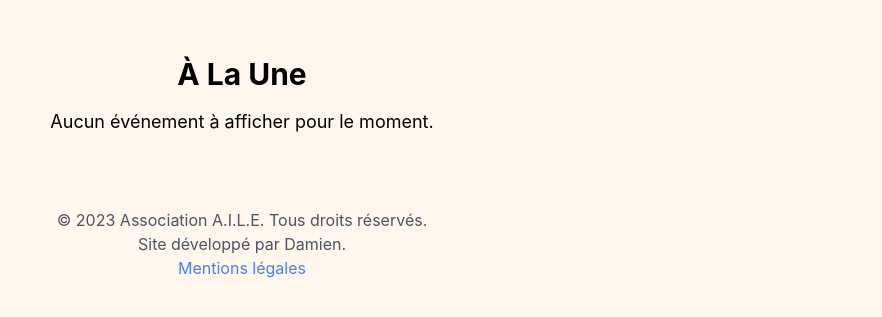
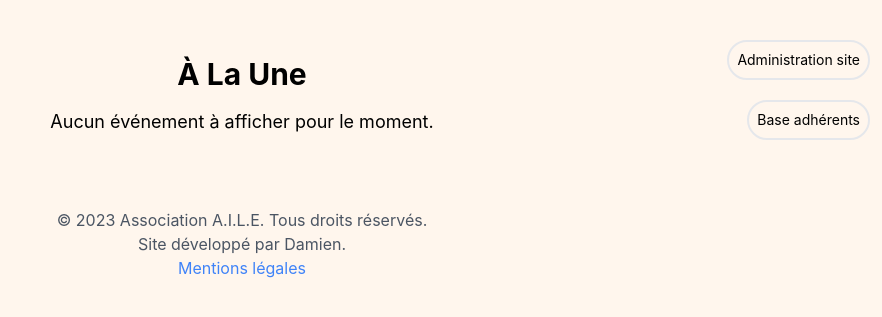
Before and after one commit to kurogami20/Aile_damien, a PHP site: page / in a window 1280 px wide. Shown: the part 99-416 px from the top of the page, without its empty margins (398-1280 px from the left). Run offline with PHP 8.4, Linux system fonts and the light colour scheme; the visitor is signed in with stand-in values (Sample User, id 1); data that the repository does not hold is empty; some libraries are stand-ins or nearby versions.

Commit message:
bouton pour les admins ajouté

```diff
--- a/layout/header.php
+++ b/layout/header.php
@@ -34,51 +34,51 @@
     </button>
     <div id="default-modal" class="min-[1741px]:w-fit w-full  ">
     <div id="mega-menu-full" class="items-center justify-between hidden py-[2rem] w-full  min-[1741px]:flex min-[1741px]:w-auto min-[1480px]:order-1 min-[1480px]:h-full h-[125vh] ">
-        <ul class="flex flex-col min-[1480px]:mt-4  min-[1480px]:flex-row min-[1480px]:mt-0 min-[1480px]:space-x-8 rtl:space-x-reverse gap-5 min-[1480px]:gap-10 ">
-            <li class="group capitalize text-black text-2xl d min-[1480px]:hover:underline! min-[1480px]:hover:text-[#9E6600]! border-b-2 border-[#ffbe45] min-[1480px]:border-none pb-5 flex justify-between flex-col gap-2" onclick="if (window.innerWidth < 1480) { this.querySelector('ul').classList.toggle('flex!'); }">
-              <span class="flex justify-between gap-1 items-baseline">l'association <i class="fa-solid fa-angle-down text-black min-[1480px]:hidden self-right"></i></span>
-                <ul class=" hidden min-[1480px]:flex flex-col gap-6 min-[1480px]:pl-5 min-[1480px]:shadow-lg min-[1480px]:rounded-lg p-5 min-[1480px]:p-10 bg-white min-[1480px]:absolute min-[1480px]:top-[66%] min-[1480px]:max-h-0 min-[1480px]:opacity-0 min-[1480px]:scale-y-75 min-[1480px]:overflow-hidden transform transition-all duration-[1000ms] ease-in-out origin-top min-[1480px]:group-hover:max-h-[1000px] min-[1480px]:group-hover:opacity-100 min-[1480px]:group-hover:scale-y-100">
+        <ul class="flex flex-col min-[1741px]:mt-4  min-[1741px]:flex-row min-[1741px]:mt-0 min-[1741px]:space-x-8 rtl:space-x-reverse gap-5 min-[1741px]:gap-10 ">
+            <li class="group capitalize text-black text-2xl d min-[1741px]:hover:underline! min-[1741px]:hover:text-[#9E6600]! border-b-2 border-[#ffbe45] min-[1741px]:border-none pb-5 flex justify-between flex-col gap-2" onclick="if (window.innerWidth < 1741) { this.querySelector('ul').classList.toggle('flex!'); }">
+              <span class="flex justify-between gap-1 items-baseline">l'association <i class="fa-solid fa-angle-down text-black min-[1741px]:hidden self-right"></i></span>
+                <ul class=" hidden min-[1741px]:flex flex-col gap-6 min-[1741px]:pl-5 min-[1741px]:shadow-lg min-[1741px]:rounded-lg p-5 min-[1741px]:p-10 bg-white min-[1741px]:absolute min-[1741px]:top-[66%] min-[1741px]:max-h-0 min-[1741px]:opacity-0 min-[1741px]:scale-y-75 min-[1741px]:overflow-hidden transform transition-all duration-[1000ms] ease-in-out origin-top min-[1741px]:group-hover:max-h-[1000px] min-[1741px]:group-hover:opacity-100 min-[1741px]:group-hover:scale-y-100">
                     <li><a href="index.php?page=qui_sommes_nous" class="capitalize text-black text-lg hover:underline! hover:text-[#9E6600]!">Qui sommes nous</a></li>
                     <li><a href="index.php?page=poles_d_activites" class="capitalize text-black text-lg hover:underline! hover:text-[#9E6600]!">Pôle d'activités</a></li>
                     <li><a href="index.php?page=tableau_d_activite" class="capitalize text-black text-lg hover:underline! hover:text-[#9E6600]!">Tableau d'activités</a></li>
                 </ul>
             </li>
             <?php   if (isset($_SESSION['login'])) {
-                    echo ' <li class="cursor-pointer min-[1480px]:group capitalize text-black text-2xl d min-[1480px]:hover:underline! min-[1480px]:hover:text-[#9E6600]! border-b-2 border-[#ffbe45] min-[1480px]:border-none pb-5 flex justify-between flex-col gap-2"><a href="index.php?page=evenements" class="capitalize text-black  hover:underline! hover:text-[#9E6600]!">évènements</a></li>';
+                    echo ' <li class="cursor-pointer min-[1741px]:group capitalize text-black text-2xl d min-[1741px]:hover:underline! min-[1741px]:hover:text-[#9E6600]! border-b-2 border-[#ffbe45] min-[1741px]:border-none pb-5 flex justify-between flex-col gap-2"><a href="index.php?page=evenements" class="capitalize text-black  hover:underline! hover:text-[#9E6600]!">évènements</a></li>';
 
                 }?>
-             <li class="group capitalize text-black text-2xl d min-[1480px]:hover:underline! min-[1480px]:hover:text-[#9E6600]! border-b-2 border-[#ffbe45] min-[1480px]:border-none pb-5 flex justify-between flex-col gap-2" onclick="if (window.innerWidth < 1480) { this.querySelector('ul').classList.toggle('flex!'); }">
-              <span class="flex justify-between gap-1 items-baseline">art<i class="fa-solid fa-angle-down text-black min-[1480px]:hidden self-right"></i></span>
-                <ul class=" hidden min-[1480px]:flex flex-col gap-6 min-[1480px]:pl-5 min-[1480px]:shadow-lg min-[1480px]:rounded-lg p-5 min-[1480px]:p-10 bg-white min-[1480px]:absolute min-[1480px]:top-[66%] min-[1480px]:max-h-0 min-[1480px]:opacity-0 min-[1480px]:scale-y-75 min-[1480px]:overflow-hidden transform transition-all duration-[1000ms] ease-in-out origin-top min-[1480px]:group-hover:max-h-[1000px] min-[1480px]:group-hover:opacity-100 min-[1480px]:group-hover:scale-y-100">
+             <li class="group capitalize text-black text-2xl d min-[1741px]:hover:underline! min-[1741px]:hover:text-[#9E6600]! border-b-2 border-[#ffbe45] min-[1741px]:border-none pb-5 flex justify-between flex-col gap-2" onclick="if (window.innerWidth < 1741) { this.querySelector('ul').classList.toggle('flex!'); }">
+              <span class="flex justify-between gap-1 items-baseline">art<i class="fa-solid fa-angle-down text-black min-[1741px]:hidden self-right"></i></span>
+                <ul class=" hidden min-[1741px]:flex flex-col gap-6 min-[1741px]:pl-5 min-[1741px]:shadow-lg min-[1741px]:rounded-lg p-5 min-[1741px]:p-10 bg-white min-[1741px]:absolute min-[1741px]:top-[66%] min-[1741px]:max-h-0 min-[1741px]:opacity-0 min-[1741px]:scale-y-75 min-[1741px]:overflow-hidden transform transition-all duration-[1000ms] ease-in-out origin-top min-[1741px]:group-hover:max-h-[1000px] min-[1741px]:group-hover:opacity-100 min-[1741px]:group-hover:scale-y-100">
                     <li><a href="index.php?page=art&categorie=art_plastique" class="capitalize text-black text-lg hover:underline! hover:text-[#9E6600]!">Art plastique</a></li>
                     <li><a href="index.php?page=art&categorie=art_performatifs" class="capitalize text-black text-lg hover:underline! hover:text-[#9E6600]!">Art performatifs</a></li>
                 </ul>
             </li>
-            <li class="group capitalize text-black text-2xl d min-[1480px]:hover:underline! min-[1480px]:hover:text-[#9E6600]! border-b-2 border-[#ffbe45] min-[1480px]:border-none pb-5 flex justify-between flex-col gap-2" onclick="if (window.innerWidth < 1480) { this.querySelector('ul').classList.toggle('flex!'); }">
-              <span class="flex justify-between gap-1 items-baseline">sport <i class="fa-solid fa-angle-down text-black min-[1480px]:hidden self-right"></i></span>
-                <ul class=" hidden min-[1480px]:flex flex-col gap-6 min-[1480px]:pl-5 min-[1480px]:shadow-lg min-[1480px]:rounded-lg p-5 min-[1480px]:p-10 bg-white min-[1480px]:absolute min-[1480px]:top-[66%] min-[1480px]:max-h-0 min-[1480px]:opacity-0 min-[1480px]:scale-y-75 min-[1480px]:overflow-hidden transform transition-all duration-[1000ms] ease-in-out origin-top min-[1480px]:group-hover:max-h-[1000px] min-[1480px]:group-hover:opacity-100 min-[1480px]:group-hover:scale-y-100">
+            <li class="group capitalize text-black text-2xl d min-[1741px]:hover:underline! min-[1741px]:hover:text-[#9E6600]! border-b-2 border-[#ffbe45] min-[1741px]:border-none pb-5 flex justify-between flex-col gap-2" onclick="if (window.innerWidth < 1741) { this.querySelector('ul').classList.toggle('flex!'); }">
+              <span class="flex justify-between gap-1 items-baseline">sport <i class="fa-solid fa-angle-down text-black min-[1741px]:hidden self-right"></i></span>
+                <ul class=" hidden min-[1741px]:flex flex-col gap-6 min-[1741px]:pl-5 min-[1741px]:shadow-lg min-[1741px]:rounded-lg p-5 min-[1741px]:p-10 bg-white min-[1741px]:absolute min-[1741px]:top-[66%] min-[1741px]:max-h-0 min-[1741px]:opacity-0 min-[1741px]:scale-y-75 min-[1741px]:overflow-hidden transform transition-all duration-[1000ms] ease-in-out origin-top min-[1741px]:group-hover:max-h-[1000px] min-[1741px]:group-hover:opacity-100 min-[1741px]:group-hover:scale-y-100">
                     <li><a href="index.php?page=sport&categorie=rando" class="capitalize text-black text-lg hover:underline! hover:text-[#9E6600]!">rando et marche</a></li>
                     <li><a href="index.php?page=sport&categorie=velo" class="capitalize text-black text-lg hover:underline! hover:text-[#9E6600]!">vélo</a></li>
                     <li><a href="index.php?page=sport&categorie=ski" class="capitalize text-black text-lg hover:underline! hover:text-[#9E6600]!">ski de fond</a></li>
                 </ul>
             </li>
-            <li class="group capitalize text-black text-2xl d min-[1480px]:hover:underline! min-[1480px]:hover:text-[#9E6600]! border-b-2 border-[#ffbe45] min-[1480px]:border-none pb-5 flex justify-between flex-col gap-2" onclick="if (window.innerWidth < 1480) { this.querySelector('ul').classList.toggle('flex!'); }">
-              <span class="flex justify-between gap-1 items-baseline">ensemble <i class="fa-solid fa-angle-down text-black min-[1480px]:hidden self-right"></i></span>
-                <ul class=" hidden min-[1480px]:flex flex-col gap-6 min-[1480px]:pl-5 min-[1480px]:shadow-lg min-[1480px]:rounded-lg p-5 min-[1480px]:p-10 bg-white min-[1480px]:absolute min-[1480px]:top-[66%] min-[1480px]:max-h-0 min-[1480px]:opacity-0 min-[1480px]:scale-y-75 min-[1480px]:overflow-hidden transform transition-all duration-[1000ms] ease-in-out origin-top min-[1480px]:group-hover:max-h-[1000px] min-[1480px]:group-hover:opacity-100 min-[1480px]:group-hover:scale-y-100">
+            <li class="group capitalize text-black text-2xl d min-[1741px]:hover:underline! min-[1741px]:hover:text-[#9E6600]! border-b-2 border-[#ffbe45] min-[1741px]:border-none pb-5 flex justify-between flex-col gap-2" onclick="if (window.innerWidth < 1741) { this.querySelector('ul').classList.toggle('flex!'); }">
+              <span class="flex justify-between gap-1 items-baseline">ensemble <i class="fa-solid fa-angle-down text-black min-[1741px]:hidden self-right"></i></span>
+                <ul class=" hidden min-[1741px]:flex flex-col gap-6 min-[1741px]:pl-5 min-[1741px]:shadow-lg min-[1741px]:rounded-lg p-5 min-[1741px]:p-10 bg-white min-[1741px]:absolute min-[1741px]:top-[66%] min-[1741px]:max-h-0 min-[1741px]:opacity-0 min-[1741px]:scale-y-75 min-[1741px]:overflow-hidden transform transition-all duration-[1000ms] ease-in-out origin-top min-[1741px]:group-hover:max-h-[1000px] min-[1741px]:group-hover:opacity-100 min-[1741px]:group-hover:scale-y-100">
                     <li><a href="index.php?page=ensemble&categorie=tourisme" class="capitalize text-black text-lg hover:underline! hover:text-[#9E6600]!">Tourisme</a></li>
                     <li><a href="index.php?page=ensemble&categorie=festivites" class="capitalize text-black text-lg hover:underline! hover:text-[#9E6600]!">Festivités</a></li>
                 </ul>
             </li>
-            <li class="group capitalize text-black text-2xl d min-[1480px]:hover:underline! min-[1480px]:hover:text-[#9E6600]! border-b-2 border-[#ffbe45] min-[1480px]:border-none pb-5 flex justify-between flex-col gap-2" onclick="if (window.innerWidth < 1480) { this.querySelector('ul').classList.toggle('flex!'); }">
-              <span class="flex justify-between gap-1 items-baseline">apprendre <i class="fa-solid fa-angle-down text-black min-[1480px]:hidden self-right "></i></span>
-                <ul class=" hidden min-[1480px]:flex flex-col gap-6 min-[1480px]:pl-5 min-[1480px]:shadow-lg min-[1480px]:rounded-lg p-5 min-[1480px]:p-10 bg-white min-[1480px]:absolute min-[1480px]:top-[66%] min-[1480px]:max-h-0 min-[1480px]:opacity-0 min-[1480px]:scale-y-75 min-[1480px]:overflow-hidden transform transition-all duration-[1000ms] ease-in-out origin-top min-[1480px]:group-hover:max-h-[1000px] min-[1480px]:group-hover:opacity-100 min-[1480px]:group-hover:scale-y-100">
+            <li class="group capitalize text-black text-2xl d min-[1741px]:hover:underline! min-[1741px]:hover:text-[#9E6600]! border-b-2 border-[#ffbe45] min-[1741px]:border-none pb-5 flex justify-between flex-col gap-2" onclick="if (window.innerWidth < 1741) { this.querySelector('ul').classList.toggle('flex!'); }">
+              <span class="flex justify-between gap-1 items-baseline">apprendre <i class="fa-solid fa-angle-down text-black min-[1741px]:hidden self-right "></i></span>
+                <ul class=" hidden min-[1741px]:flex flex-col gap-6 min-[1741px]:pl-5 min-[1741px]:shadow-lg min-[1741px]:rounded-lg p-5 min-[1741px]:p-10 bg-white min-[1741px]:absolute min-[1741px]:top-[66%] min-[1741px]:max-h-0 min-[1741px]:opacity-0 min-[1741px]:scale-y-75 min-[1741px]:overflow-hidden transform transition-all duration-[1000ms] ease-in-out origin-top min-[1741px]:group-hover:max-h-[1000px] min-[1741px]:group-hover:opacity-100 min-[1741px]:group-hover:scale-y-100">
                     <li><a href="index.php?page=apprendre&categorie=numerique" class="capitalize text-black text-lg hover:underline! hover:text-[#9E6600]!">Numérique</a></li>
                     <li><a href="index.php?page=apprendre&categorie=langues" class="capitalize text-black text-lg hover:underline! hover:text-[#9E6600]!">Langues</a></li>
                 </ul>
             </li>
-            <li class="group capitalize text-black text-2xl d min-[1480px]:hover:underline! min-[1480px]:hover:text-[#9E6600]! border-b-2 border-[#ffbe45] min-[1480px]:border-none pb-5 flex justify-between flex-col gap-2" onclick="if (window.innerWidth < 1480) { this.querySelector('ul').classList.toggle('flex!'); }">
-              <span class="flex justify-between gap-1 items-baseline">détente <i class="fa-solid fa-angle-down text-black min-[1480px]:hidden self-right"></i></span>
-                <ul class=" hidden min-[1480px]:flex flex-col gap-6 min-[1480px]:pl-5 min-[1480px]:shadow-lg min-[1480px]:rounded-lg p-5 min-[1480px]:p-10 bg-white min-[1480px]:absolute min-[1480px]:top-[66%] min-[1480px]:max-h-0 min-[1480px]:opacity-0 min-[1480px]:scale-y-75 min-[1480px]:overflow-hidden transform transition-all duration-[1000ms] ease-in-out origin-top min-[1480px]:group-hover:max-h-[1000px] min-[1480px]:group-hover:opacity-100 min-[1480px]:group-hover:scale-y-100">
+            <li class="group capitalize text-black text-2xl d min-[1741px]:hover:underline! min-[1741px]:hover:text-[#9E6600]! border-b-2 border-[#ffbe45] min-[1741px]:border-none pb-5 flex justify-between flex-col gap-2" onclick="if (window.innerWidth < 1741) { this.querySelector('ul').classList.toggle('flex!'); }">
+              <span class="flex justify-between gap-1 items-baseline">détente <i class="fa-solid fa-angle-down text-black min-[1741px]:hidden self-right"></i></span>
+                <ul class=" hidden min-[1741px]:flex flex-col gap-6 min-[1741px]:pl-5 min-[1741px]:shadow-lg min-[1741px]:rounded-lg p-5 min-[1741px]:p-10 bg-white min-[1741px]:absolute min-[1741px]:top-[66%] min-[1741px]:max-h-0 min-[1741px]:opacity-0 min-[1741px]:scale-y-75 min-[1741px]:overflow-hidden transform transition-all duration-[1000ms] ease-in-out origin-top min-[1741px]:group-hover:max-h-[1000px] min-[1741px]:group-hover:opacity-100 min-[1741px]:group-hover:scale-y-100">
                     <li><a href="index.php?page=detente&categorie=bien_etre" class="capitalize text-black text-lg hover:underline! hover:text-[#9E6600]!">Bien-être</a></li>
                     <li><a href="index.php?page=detente&categorie=jeux" class="capitalize text-black text-lg hover:underline! hover:text-[#9E6600]!">jeux de société</a></li>
                 </ul>
@@ -87,12 +87,12 @@
             <?php
 
                 if (isset($_SESSION['login'])) {
-                    echo '<li id="logout" class="group capitalize text-black text-2xl d min-[1480px]:hover:underline! min-[1480px]:hover:text-[#9E6600]! border-b-2 border-[#ffbe45] min-[1480px]:border-none pb-5 flex justify-between flex-col gap-2 cursor-pointer ">déconnexion</li>';
+                    echo '<li id="logout" class="group capitalize text-black text-2xl d min-[1741px]:hover:underline! min-[1741px]:hover:text-[#9E6600]! border-b-2 border-[#ffbe45] min-[1741px]:border-none pb-5 flex justify-between flex-col gap-2 cursor-pointer ">déconnexion</li>';
 
                 }
                 else{
-            echo '<li class="cursor pointer min-[1480px]:group capitalize text-black text-2xl d min-[1480px]:hover:underline! min-[1480px]:hover:text-[#9E6600]! border-b-2 border-[#ffbe45] min-[1480px]:border-none pb-5 flex justify-between flex-col gap-2"><a href="index.php?page=adherer" class="capitalize text-black  text-2xl d hover:underline! hover:text-[#9E6600]!">Adhérer</a></li>';
-            echo'<li class="cursor-pointer min-[1480px]:group capitalize text-black text-2xl d min-[1480px]:hover:underline! min-[1480px]:hover:text-[#9E6600]! border-b-2 border-[#ffbe45] min-[1480px]:border-none pb-5 flex justify-between flex-col gap-2"><a href="index.php?page=connexion" class="capitalize text-black  text-2xl d hover:underline! hover:text-[#9E6600]!">connexion</a></li> ';
+            echo '<li class="cursor pointer min-[1741px]:group capitalize text-black text-2xl d min-[1741px]:hover:underline! min-[1741px]:hover:text-[#9E6600]! border-b-2 border-[#ffbe45] min-[1741px]:border-none pb-5 flex justify-between flex-col gap-2"><a href="index.php?page=adherer" class="capitalize text-black  text-2xl d hover:underline! hover:text-[#9E6600]!">Adhérer</a></li>';
+            echo'<li class="cursor-pointer min-[1741px]:group capitalize text-black text-2xl d min-[1741px]:hover:underline! min-[1741px]:hover:text-[#9E6600]! border-b-2 border-[#ffbe45] min-[1741px]:border-none pb-5 flex justify-between flex-col gap-2"><a href="index.php?page=connexion" class="capitalize text-black  text-2xl d hover:underline! hover:text-[#9E6600]!">connexion</a></li> ';
                 }
 
             ?>
--- a/views/association/quiSommesNous.php
+++ b/views/association/quiSommesNous.php
@@ -5,7 +5,7 @@ require_once 'backend/models/dataMapper.php';
 
 <section class="flex flex-col p-4 min-[1480px]:px-40 min-[1200px]:px-20 px-2 h-[100%] gap-20 items-center">
 <h2 class="text-3xl sm:text-5xl text-center capitalize font-bold ">Qui sommes nous ?</h2>
-    <section class=" p-10 flex flex-col items-center sm:justify-center gap-10 border border-[#ffbe46] rounded-lg shadow-sm  sm:h-full max-h-150 overflow-scroll bg-white  ">
+    <section class=" p-10 flex flex-col items-center sm:justify-center gap-10 border border-[#ffbe46] rounded-lg shadow-sm  sm:h-full max-h-150 overflow-auto bg-white  ">
         <p class="text-base sm:text-lg text-center ">
         L’association AILE (Association Intercommunale de Loisirs et d’Échanges) a pour vocation de favoriser l’organisation et le développement d’activités de loisirs collectifs à destination de ses adhérents. Elle propose un cadre dynamique et chaleureux permettant à chacun de s’investir dans des activités variées, qu’elles soient culturelles, sportives, artistiques ou de détente, en lien avec les envies des participants.
         <br> <br>
--- a/views/home.php
+++ b/views/home.php
@@ -17,8 +17,20 @@ if($_SESSION['login']) {
          return $date_fr;
     }
 ?>
+<!-- boutons de gestion pour les admin -->
 
+<?php if (($_SESSION['login'] == 'LOGIN0' OR $_SESSION['login'] == 'LOGIN1'  OR $_SESSION['login'] == 'LOGIN20') ) { ?>
+<div class="text-center max-sm:mt-[42px] fixed z-9 right-3 flex flex-col gap-5 items-end">
+    <button class="text-sm sm:text-xl border border-[#ffbe45] border-2 w-fit  p-2 rounded-full cursor-pointer bg-[#fff6ed] " type="button" data-drawer-target="drawer-navigation" data-drawer-show="drawer-navigation" aria-controls="drawer-navigation">
+    Administration site
+    </button>
+    <button class="text-sm sm:text-xl border border-[#ffbe45] border-2 w-fit  p-2 rounded-full cursor-pointer bg-[#fff6ed] " type="button" data-drawer-target="drawer-navigation" data-drawer-show="drawer-navigation" aria-controls="drawer-navigation">
+    Base adhérents
+    </button>
+    </div>
+<?php } ?>
 <!-- html pour adhérents -->
+
 <section class="flex flex-col gap-4 p-4 min-[1480px]:px-40 min-[1200px]:px-20 px-2">
     <h2 class="text-3xl sm:text-5xl text-center capitalize font-bold z-3">à la une</h2>
     <section class="flex flex-col gap-8 sm:gap-15 w-full ">
@@ -82,8 +94,7 @@ if($_SESSION['login']) {
         <p class="text-base sm:text-lg text-center">
         Bienvenue sur le site de l’association AILE. Depuis 2001, AILE réunit dans un esprit de bénévolat et de convivialité les habitants de Cugnaux, Frouzins, Seysses et Villeneuve-Tolosane autour d’activités de loisirs collectifs. La diversité de nos loisirs séduit petits et grands : sport, culture, détente ou ateliers créatifs, il y en a pour tous les goûts !
         </p>
-        <button type="button" class="cursor-pointer w-fit h-fit text-black bg-white hover:underline border border-2 border-[#ffbe46] font-medium rounded-lg text-xs sm:text-sm px-3 sm:px-5 py-2.5 me-2 mb-2">En savoir plus
-        </button>
+     <a href="/index.php?page=qui_sommes_nous">   <button type="button" class="cursor-pointer w-fit h-fit text-black bg-white hover:underline border border-2 border-[#ffbe46] font-medium rounded-lg text-xs sm:text-sm px-3 sm:px-5 py-2.5 me-2 mb-2">Découvrir l'association</button></a>
     </section>
 
     <section class="flex flex-col items-center justify-between gap-10 sm:gap-20 mt-10 sm:mt-20">
@@ -110,7 +121,7 @@ if($_SESSION['login']) {
         </div>
     </section>
 
-    <section class="mt-10 sm:mt-20 p-4 sm:p-10 flex flex-col items-center justify-center gap-6 sm:gap-10 border border-[#ffbe46] rounded-lg shadow-sm bg-white">
+    <section class="mt-10 sm:mt-20 p-4 sm:p-10 flex flex-col items-center justify-center gap-6 sm:gap-10 border border-[#ffbe46] rounded-lg shadow-sm bg-white                                                                                                                                                                                                                                                                                                                                                                                                                                                                                                                                                                                                                                                                                                                                                                                                                                                                                                                                                                                                                                                                      ">
         <div class="flex flex-col items-center gap-3 sm:gap-5">
             <h3 class="text-xl sm:text-3xl mb-1">Vous n'êtes pas adhérents ?</h3>
             <p class="text-base sm:text-lg">Vous pouvez adhérer à l'association en remplissant le formulaire d'adhésion.</p>
```
Also changed, not shown: views/association/tableActivites.php (added), views/tableActivites.php (deleted).
